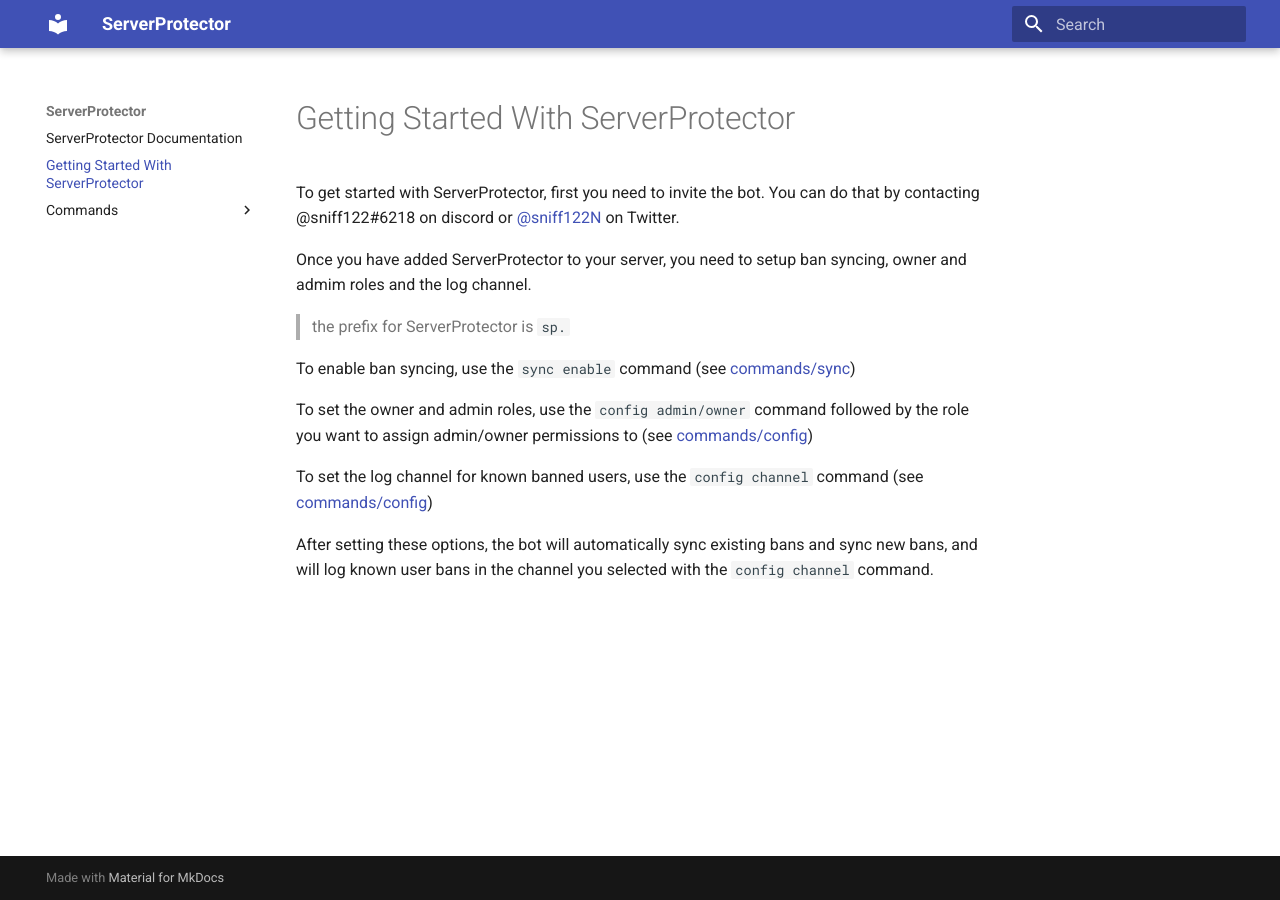
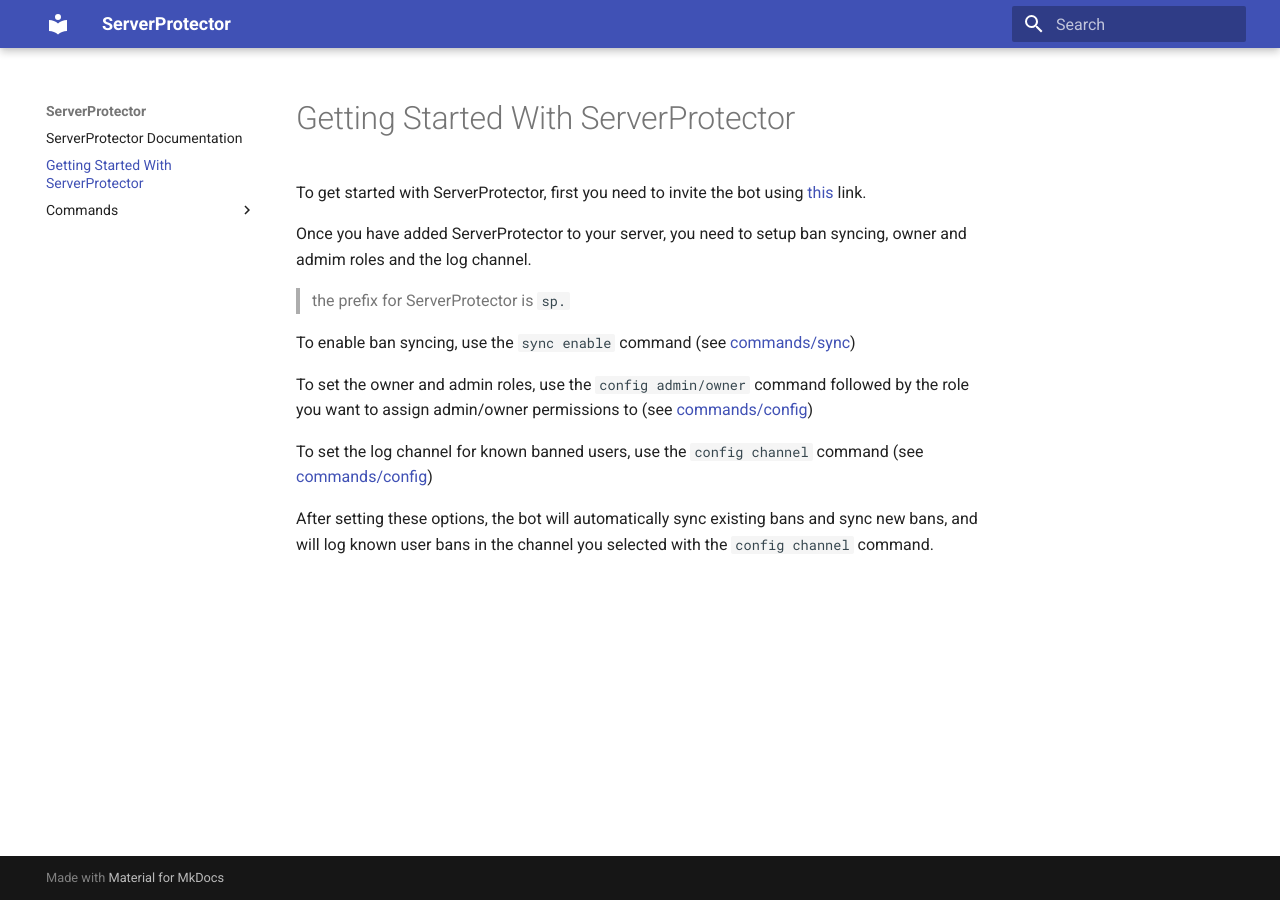
Before and after one commit to sniff122Development/ServerProtectorDocs, an MkDocs documentation site: the page built from docs/getting started.md, in a window 1280 px wide. Built offline with MkDocs 1.6.1 and Material for MkDocs 9.7.7, drawn with Linux system fonts in a browser that asks for light colours.

Commit message:
Add bot invite for public release

```diff
--- a/docs/getting started.md
+++ b/docs/getting started.md
@@ -1,6 +1,6 @@
 # Getting Started With ServerProtector
 
-To get started with ServerProtector, first you need to invite the bot. You can do that by contacting @sniff122#6218 on discord or [@sniff122N](https://twitter.com/sniff122N) on Twitter.
+To get started with ServerProtector, first you need to invite the bot using [this](https://discord.com/oauth2/authorize?client_id=785828822414393345&permissions=313540&scope=bot) link.
 
 Once you have added ServerProtector to your server, you need to setup ban syncing, owner and admim roles and the log channel.
 
```
